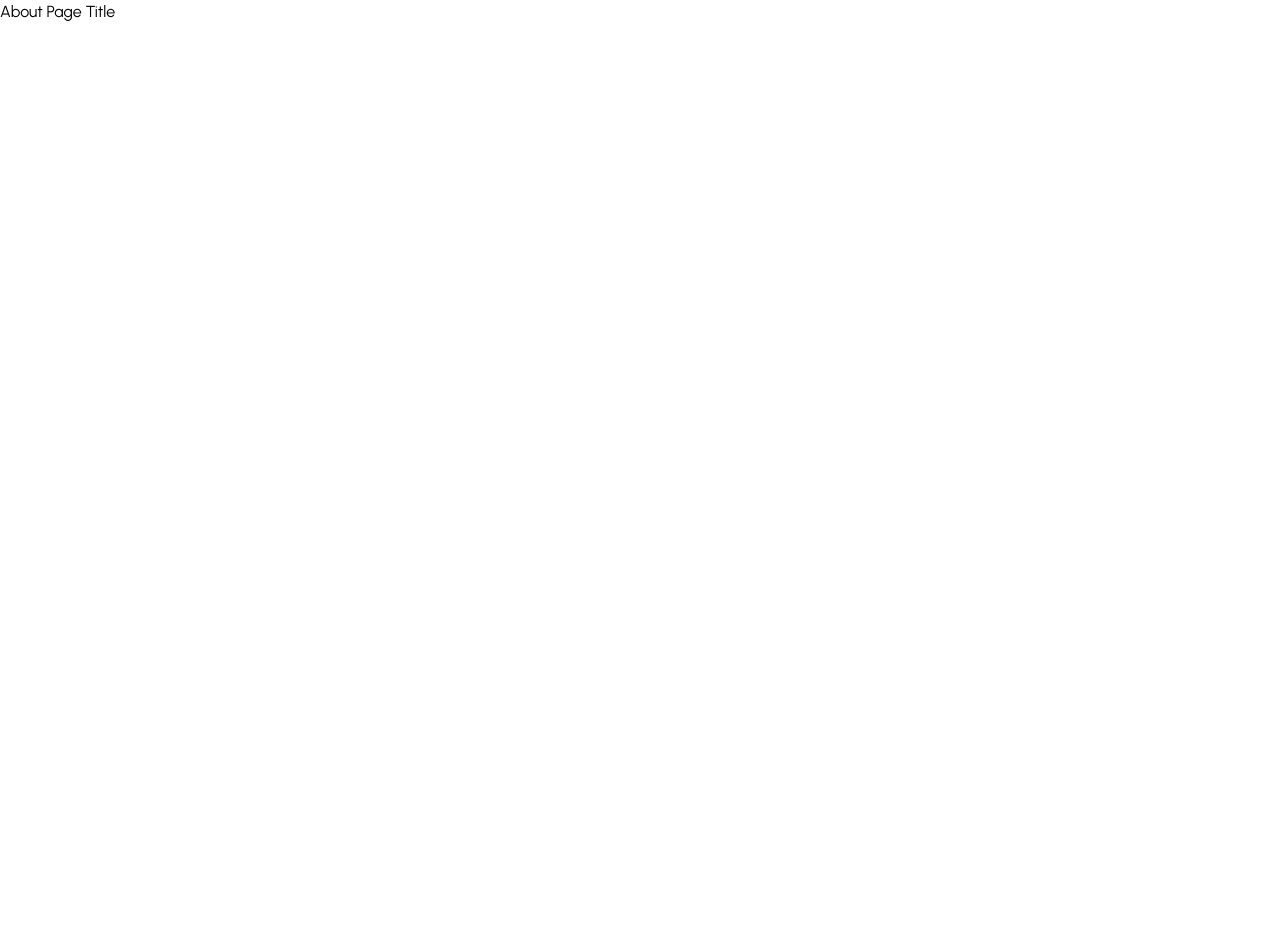
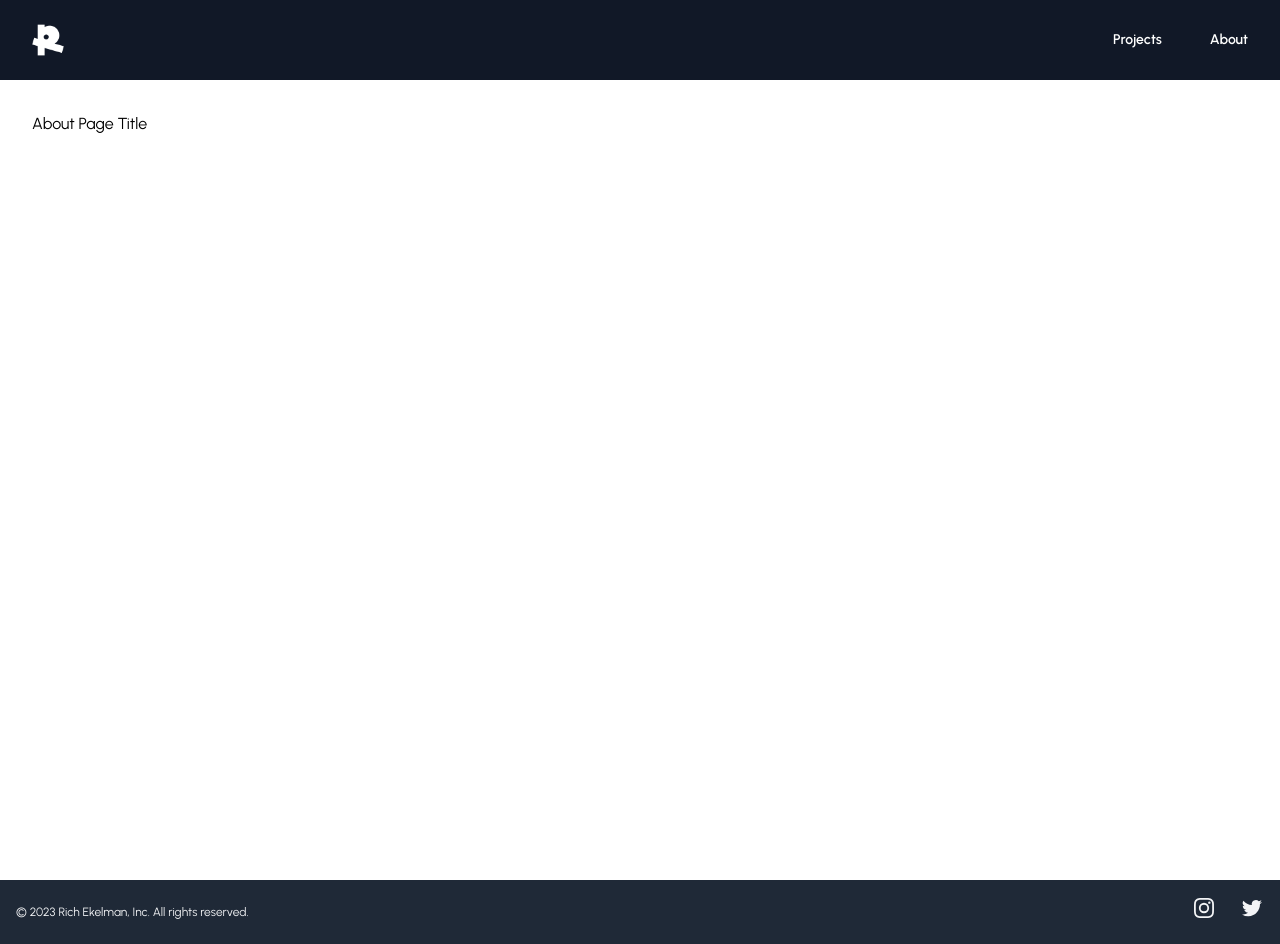
Before and after one commit to servstudio/designportfolio, a Next.js app in the folder portfolio/: page /about in a window 1280 px wide. Before the commit the page ends 800 px from the top, so only its background shows below. Built offline with nearby package versions, Linux system fonts and the light colour scheme.

Commit message:
Added the nav and footer on every page.

```diff
--- a/portfolio/src/components/Card.jsx
+++ /dev/null
@@ -1,12 +0,0 @@
-import React from "react"
-
-function Card() {
-  return (
-    <div className="flex flex-col col-span-2 p-8 bg-gray-800 rounded-md min-h-">
-      <h2 className="mb-4 text-2xl font-black text-white">{title}</h2>
-      <p className="line-clamp-2">{blurb}</p>
-    </div>
-  )
-}
-
-export default Card
--- a/portfolio/src/components/Header.jsx
+++ b/portfolio/src/components/NavBar.jsx
@@ -1,14 +1,13 @@
 import { useState } from "react"
 import { Dialog } from "@headlessui/react"
 import { Bars3Icon, XMarkIcon } from "@heroicons/react/24/outline"
-import Link from "next/link"
 
 const navigation = [
   { name: "Projects", href: "/" },
   { name: "About", href: "/about" },
 ]
 
-export default function Header() {
+export default function NavBar() {
   const [mobileMenuOpen, setMobileMenuOpen] = useState(false)
 
   return (
--- /dev/null
+++ b/portfolio/src/components/Page.jsx
@@ -0,0 +1,28 @@
+import Head from "next/head"
+import NavBar from "./NavBar"
+import Footer from "./Footer"
+
+function Page({ children }) {
+  return (
+    <>
+      <Head>
+        <title>Portfolio</title>
+        <meta
+          name="description"
+          content="Professional service design portfolio"
+        />
+        <meta name="viewport" content="width=device-width, initial-scale=1" />
+        <link rel="icon" href="/favicon.ico" />
+      </Head>
+      <header>
+        <NavBar />
+      </header>
+      <main className="Urbanist.className p-8 min-h-screen">{children}</main>
+      <footer>
+        <Footer />
+      </footer>
+    </>
+  )
+}
+
+export default Page
--- a/portfolio/src/pages/_app.js
+++ b/portfolio/src/pages/_app.js
@@ -1,12 +1,12 @@
+import Page from "@/components/Page"
 import "@/styles/globals.css"
 import { Urbanist } from "next/font/google"
 const ubanist = Urbanist({ subsets: ["latin"] })
-import { Footer } from "../components/Footer"
 
 export default function App({ Component, pageProps }) {
   return (
-    <main className="'Urbanist.className">
+    <Page>
       <Component {...pageProps} />
-    </main>
+    </Page>
   )
 }
--- a/portfolio/src/pages/index.js
+++ b/portfolio/src/pages/index.js
@@ -1,38 +1,15 @@
-import { supabase } from "../utils/supabase.js"
-import Head from "next/head"
-import { Urbanist } from "next/font/google"
-import Footer from "@/components/Footer"
-import Header from "@/components/Header.jsx"
-import Link from "next/link.js"
-import Card from "@/components/Card.jsx"
-// import Card from "@/components/Card.jsx"
-// import Link from "next/link.js"
-
-const urbanist = Urbanist({ subsets: ["latin"] })
+import { supabase } from "@/utils/supabase"
+import Link from "next/link"
 
 export default function Home({ projects }) {
-  console.log({ projects })
   return (
     <>
-      <Head>
-        <title>Rich's Design Portfolio</title>
-        <meta
-          name="description"
-          content="Professional service design portfolio"
-        />
-        <meta name="viewport" content="width=device-width, initial-scale=1" />
-        <link rel="icon" href="/favicon.ico" />
-      </Head>
-      <main className="relative min-h-screen">
-        <Header />
       <div
         className={
           "container mx-auto grid grid-cols-1 md:grid-cols-2 lg:grid-cols-3 md:grid-rows-auto gap-8 p-8 md:p-8"
         }
       >
         {projects.map((project) => (
-            // Project Card
-            <>
           <Link key={project.id} href={`/${project.id}`}>
             <div className="flex flex-col p-4 duration-300 ease-in-out rounded-md stretch hover:shadow-md">
               <img
@@ -50,13 +27,8 @@ export default function Home({ projects }) {
               </div>
             </div>
           </Link>
-            </>
         ))}
       </div>
-      </main>
-      <footer>
-        <Footer />
-      </footer>
     </>
   )
 }
```
Lines whose indentation alone changed are shown as unchanged.
